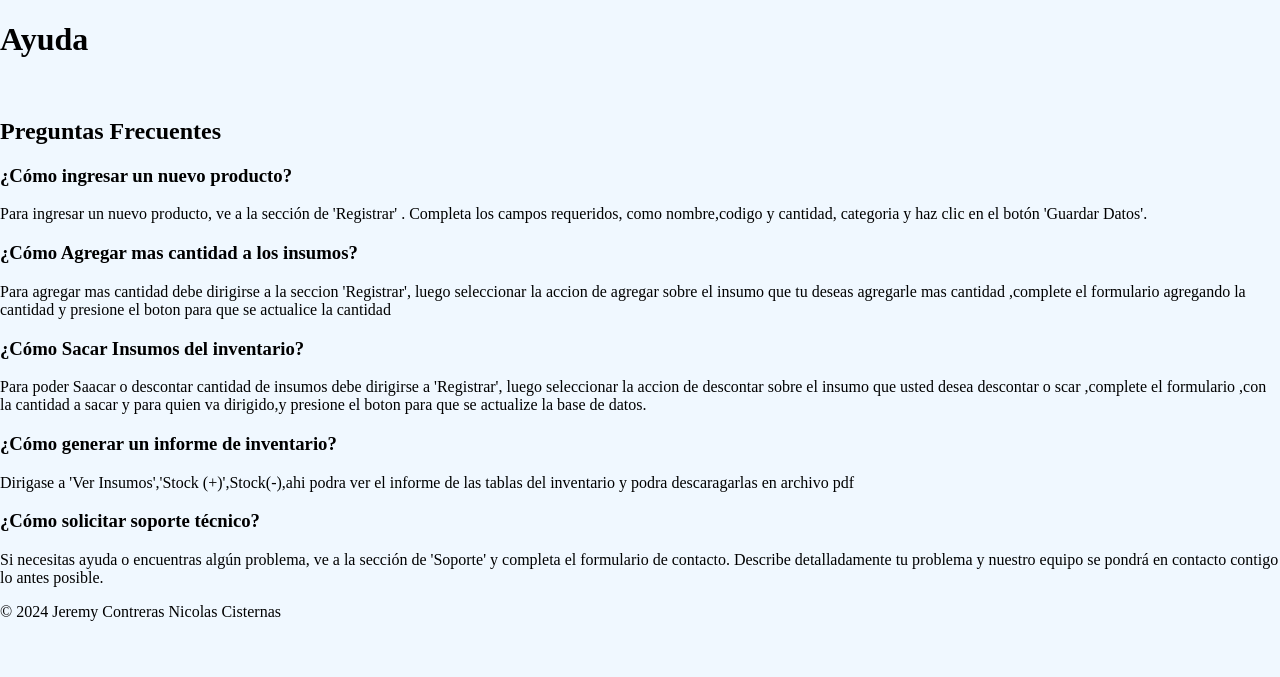
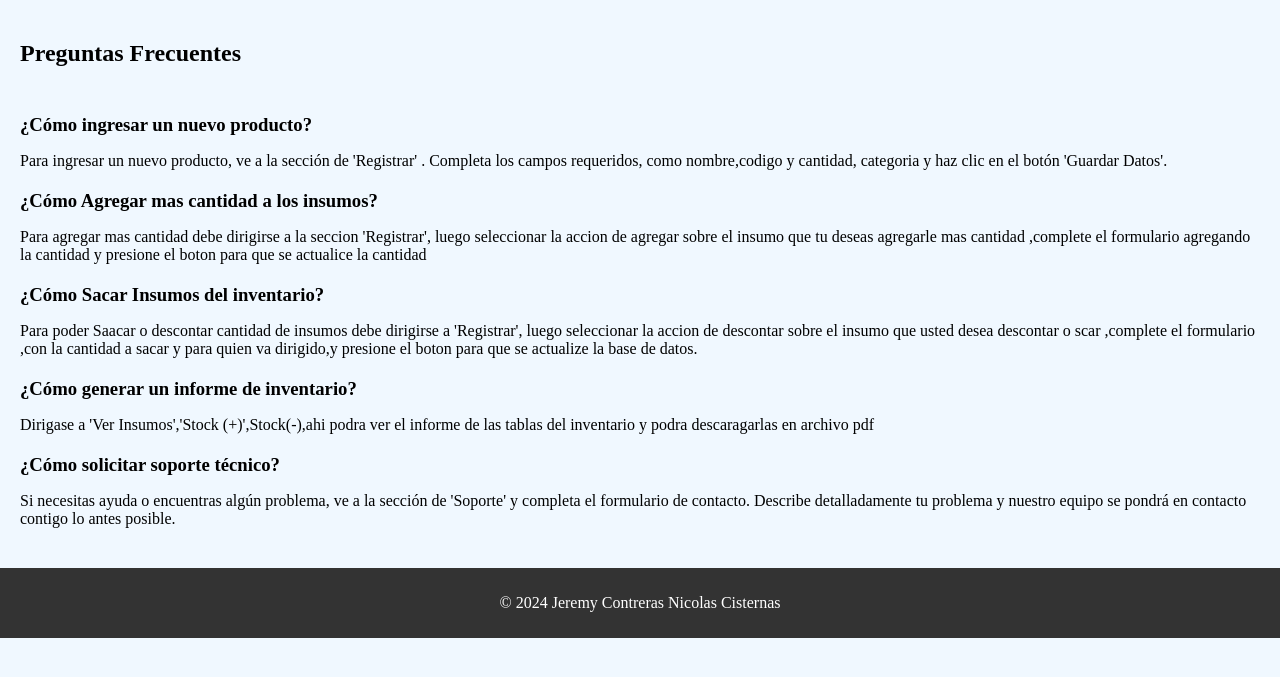
Before and after one commit to JeremyContreras7/Proyecto, a PHP site: page /Vista/ayuda.php in a window 1280 px wide. Shown: the top 677 px of the page. Run offline with PHP 8.4, Linux system fonts and the light colour scheme.

Commit message:
26-01-24

```diff
--- a/Controlador/validar.php
+++ b/Controlador/validar.php
@@ -59,13 +59,13 @@ if ($nr == 0 && $rn==0)
 
 if(mysqli_query($konexta,$queryregistrar))
 {
-	echo "<script> alert('Usuario registrado: $nombre2 RUT: $miRut');window.location= '../Vista/registrar.php' </script>";
+	echo "<script> alert('Usuario registrado: $nombre2 RUT: $miRut');window.location= '../Vista/Admin/registrar.php' </script>";
 }
 
 }
 else
 {
-		echo "<script> alert('Este correo está registrado o RUT registrado: $nombre RUT:$miRut');window.location= '../Vista/registrar.php' </script>";
+		echo "<script> alert('Este correo está registrado o RUT registrado: $nombre RUT:$miRut');window.location= '../Vista/Admin/registrar.php' </script>";
 }
 
 }
--- a/Vista/ayuda.php
+++ b/Vista/ayuda.php
@@ -125,14 +125,8 @@ if (isset($_SESSION['roles'])) {
     <title>Ayuda</title>
 </head>
 <body>
-
-    <header>
-        <h1>Ayuda </h1><br>
-    </header>
-
-
     <section>
-        <h2>Preguntas Frecuentes</h2>
+        <h2>Preguntas Frecuentes</h2><br>
 
         <article>
             <h3>¿Cómo ingresar un nuevo producto?</h3>
--- a/Vista/historialdos.php
+++ b/Vista/historialdos.php
@@ -150,7 +150,7 @@ if (isset($_SESSION['roles'])) {
     <link rel="stylesheet" href="../css/styletable.css">
     <link rel="stylesheet" href="/css/style_nav.css">
     <link rel="icon" href="/img/logo.png">
-    <title>Historial de Descuento</title>
+    <title>Historial </title>
     <style>
         #imagen-preview {
             max-width: 200px;
@@ -160,7 +160,7 @@ if (isset($_SESSION['roles'])) {
 </head>
 
 <body>
-    <h2 class="tituloTabla" >Historial de Descuento de Stock</h2>
+    <h2 class="tituloTabla" >Historial de Cantidad agregada de Stock</h2>
     <button onclick="window.location.href='agregarpdf.php'">Descargar en PDF</button>
 <button onclick="window.location.href='<?php echo $paginaVolver; ?>'">Volver</button>
     <table border="1" class="table-style">
@@ -169,7 +169,7 @@ if (isset($_SESSION['roles'])) {
                 <th>ID</th>
                 <th>ID Producto</th>
                 <th>Nombre Producto</th>
-                <th>Cantidad Vendida</th>
+                <th>Cantidad Agregada</th>
                 <th>Fecha</th>
             </tr>
         </thead>
--- a/Vista/terminos.php
+++ b/Vista/terminos.php
@@ -3,7 +3,7 @@
 <head>
     <title>Términos y Condiciones de Uso</title>
     <meta charset="UTF-8">
-    <link rel="stylesheet" href="css/terminos.css">
+    <link rel="stylesheet" href="../css/terminos.css">
     <link rel="icon" href="img/logo.png">
     <meta name="viewport" content="width=device-width, initial-scale=1.0">
 </head>
--- /dev/null
+++ b/css/style_help.css
@@ -0,0 +1,19 @@
+section {
+    padding: 20px;
+}
+
+article {
+    margin-bottom: 20px;
+}
+
+h2, h3 {
+    margin-bottom: 10px;
+}
+
+/* Estilos para el footer */
+footer {
+    background-color: #333;
+    color: #fff;
+    padding: 10px;
+    text-align: center;
+}
--- a/index.php
+++ b/index.php
@@ -7,6 +7,7 @@
 	<meta charset="utf-8" />
 	<meta name="viewport" content="width=device-width, initial-scale=1, user-scalable=no" />
 	<link rel="stylesheet" href="css/stylelogin.css" />
+	<script type="text/javascript" src="/Controlador/jv.js"></script>
 	<link rel="icon" href="/img/logo.png">
 
 </head>
```
Also changed, not shown: Vista/IngresarProductos.php (+15 -4 lines), Vista/eliminar.php (+6 -2 lines), css/styletable.css (line endings or trailing spaces), css/terminos.css (line endings or trailing spaces).
